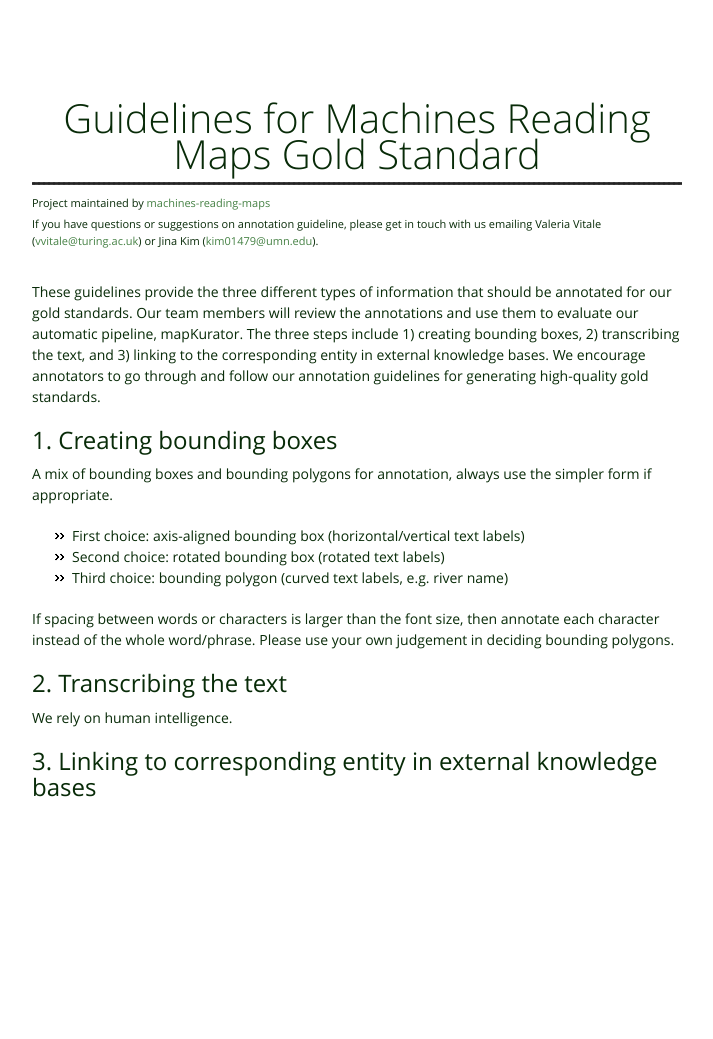
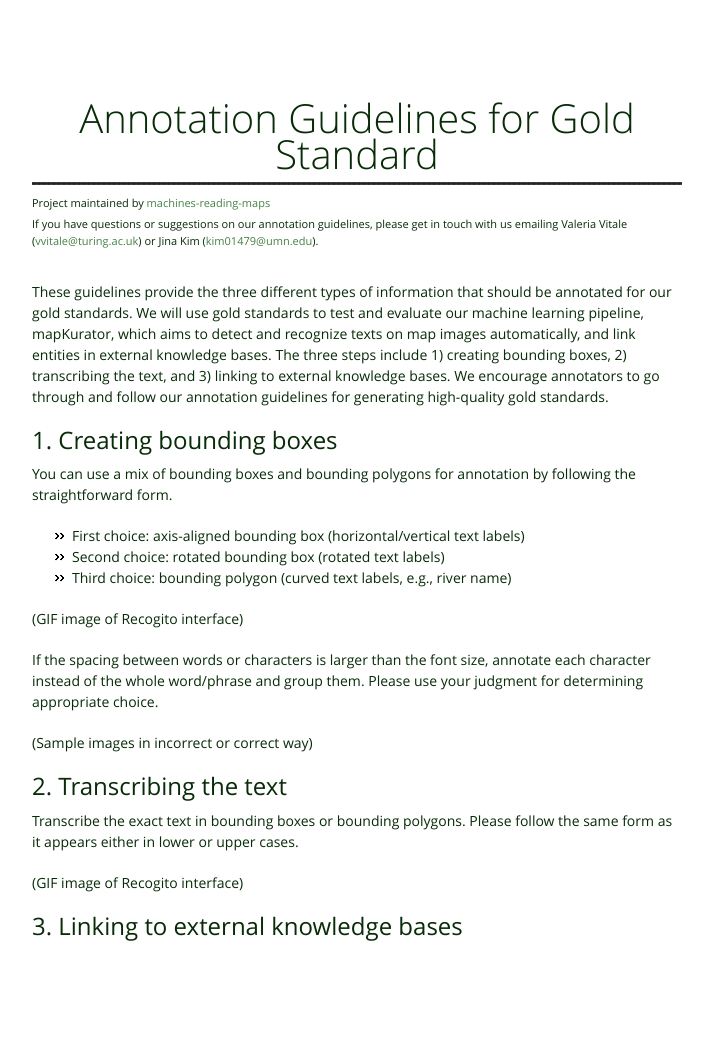
Before and after one commit to machines-reading-maps/machines-reading-maps.github.io, a Jekyll site: the page built from annotation-guideline.md, in a window 1280 px wide. Shown: the whole page, without its empty margins (283-996 px from the left). Built offline with Jekyll 4.4.1, drawn with Linux system fonts in a browser that asks for light colours; before the commit the page ends 901 px from its top, so only the background shows below that.

Commit message:
Update annotation-guideline.md

```diff
--- a/_layouts/guideline.html
+++ b/_layouts/guideline.html
@@ -22,10 +22,10 @@
 
       <section>
         <div id="title">
-          <h1>Guidelines for Machines Reading Maps Gold Standard</h1>
+          <h1>Annotation Guidelines for Gold Standard</h1>
           <hr>
           <span class="credits left">Project maintained by <a href="{{ site.github.owner_url }}">{{ site.github.owner_name }}</a></span></br>
-            <span class="credits left">If you have questions or suggestions on annotation guideline, please get in touch with us emailing Valeria Vitale (<a href="mailto:vvitale@turing.ac.uk">vvitale@turing.ac.uk</a>) or Jina Kim (<a href="mailto:vvitale@turing.ac.uk">kim01479@umn.edu</a>).</span>
+            <span class="credits left">If you have questions or suggestions on our annotation guidelines, please get in touch with us emailing Valeria Vitale (<a href="mailto:vvitale@turing.ac.uk">vvitale@turing.ac.uk</a>) or Jina Kim (<a href="mailto:kim01479@umn.edu">kim01479@umn.edu</a>).</span>
         </div>
 
         {{ content }}
--- a/annotation-guideline.md
+++ b/annotation-guideline.md
@@ -2,22 +2,28 @@
 layout: guideline
 ---
 
-These guidelines provide the three different types of information that should be annotated for our gold standards. Our team members will review the annotations and use them to evaluate our automatic pipeline, mapKurator.
-The three steps include 1) creating bounding boxes, 2) transcribing the text, and 3) linking to the corresponding entity in external knowledge bases. We encourage annotators to go through and follow our annotation guidelines for generating high-quality gold standards.
+These guidelines provide the three different types of information that should be annotated for our gold standards. We will use gold standards to test and evaluate our machine learning pipeline, mapKurator, which aims to detect and recognize texts on map images automatically, and link entities in external knowledge bases.
+The three steps include 1) creating bounding boxes, 2) transcribing the text, and 3) linking to external knowledge bases. We encourage annotators to go through and follow our annotation guidelines for generating high-quality gold standards.
 
 ## 1. Creating bounding boxes
 
-A mix of bounding boxes and bounding polygons for annotation, always use the simpler form if appropriate.
+You can use a mix of bounding boxes and bounding polygons for annotation by following the straightforward form.
 - First choice: axis-aligned bounding box (horizontal/vertical text labels)
 - Second choice: rotated bounding box (rotated text labels)
-- Third choice: bounding polygon (curved text labels, e.g. river name)
+- Third choice: bounding polygon (curved text labels, e.g., river name)
 
-If spacing between words or characters is larger than the font size, then annotate each character instead of the whole word/phrase. Please use your own judgement in deciding bounding polygons.
+(GIF image of Recogito interface)
+
+If the spacing between words or characters is larger than the font size, annotate each character instead of the whole word/phrase and group them. Please use your judgment for determining appropriate choice.
+
+(Sample images in incorrect or correct way)
+
 
 
 ## 2. Transcribing the text
 
-We rely on human intelligence.
+Transcribe the exact text in bounding boxes or bounding polygons. Please follow the same form as it appears either in lower or upper cases.
 
+(GIF image of Recogito interface)
 
-## 3. Linking to corresponding entity in external knowledge bases
+## 3. Linking to external knowledge bases
```
